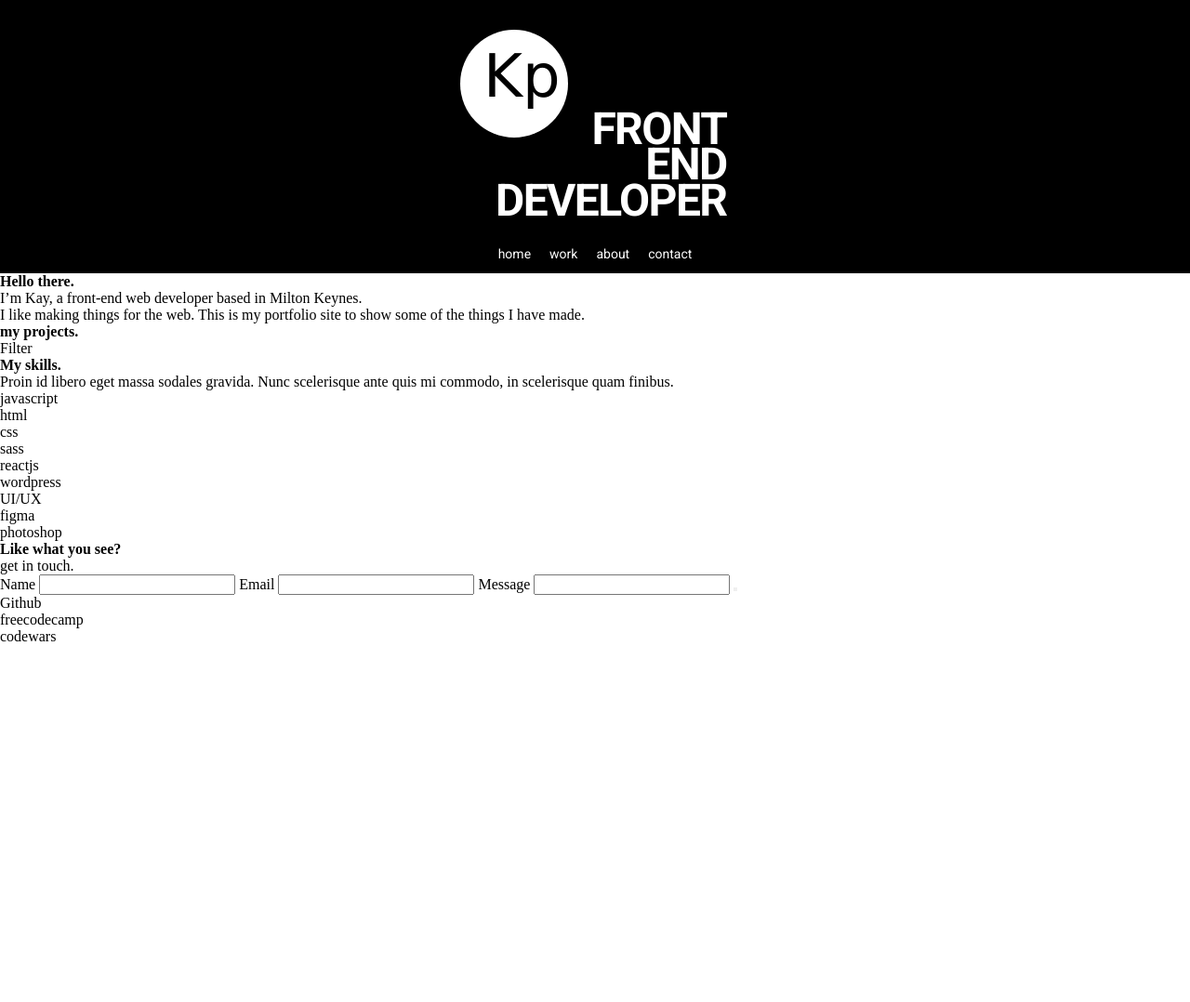
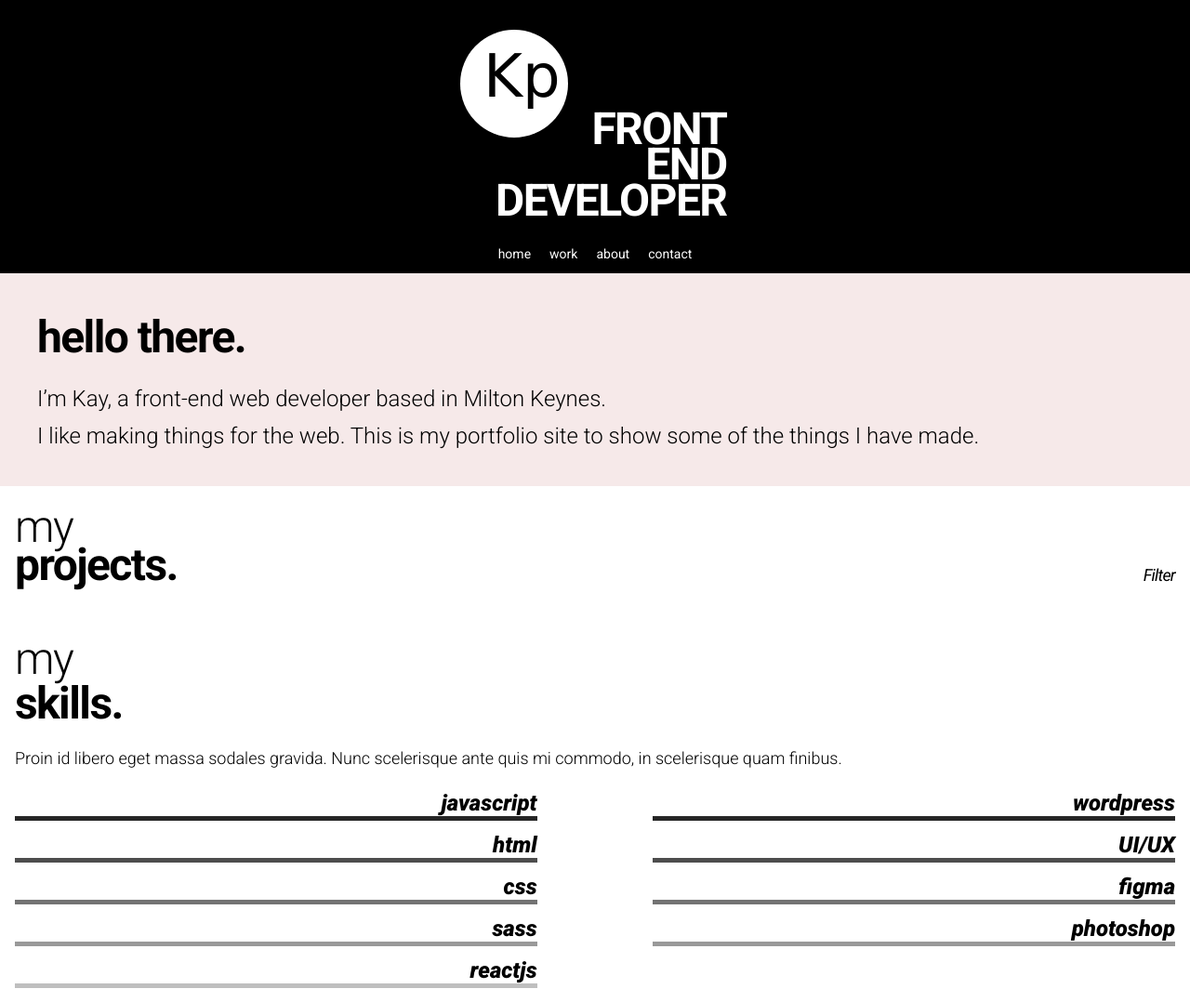
Before and after one commit to ravenblack24/portfolio, a website: page index.html in a window 1280 px wide. Shown: the top 1078 px of the page at 93% size. Before the commit the page ends 800 px from the top, so only its background shows below. Drawn offline with Linux system fonts and the light colour scheme; a web font is replaced by a local one.

Commit message:
skills section

```diff
--- a/index.html
+++ b/index.html
@@ -25,31 +25,44 @@
             </nav>
         </div>
     </header>
-    <section>
-        <h2>Hello there.</h2>
+    <section class="intro">
+        <h2 class="intro__title">Hello there.</h2>
         <p>I’m Kay, a front-end web developer based in Milton Keynes. </p>
         <p>I like making things for the web.  This is my portfolio site to show some of the things I have made.</p>
     </section>
-    <section>
-        <h2>my projects.</h2>
-        <p>Filter</p>
+    <section class="projects">
+        <div class="projects__container">
+            <h2 class="projects__container__title">my <br /><span class="projects__container__title__bold">projects.</span></h2>
+            <p class="projects__container__filter">Filter</p>
+        </div>
+        <div class="projects__project">
+
+        </div>
+        <div class="projects__project">
+
+        </div>
+        <div class="projects__project">
+
+        </div>
     </section>
-    <section>
-        <h2>My skills.</h2>
+    <section class="skills">
+        <h2 class="skills__title">My <br /><span class="skills__title__bold">skills.</span></h2>
         <p>Proin id libero eget massa sodales gravida. Nunc scelerisque ante quis mi commodo, in scelerisque quam finibus.</p>
-        <ul>
-            <li>javascript</li>
-            <li>html</li>
-            <li>css</li>
-            <li>sass</li>
-            <li>reactjs</li>
-        </ul>
-        <ul>
-            <li>wordpress</li>
-            <li>UI/UX</li>
-            <li>figma</li>
-            <li>photoshop</li>
-        </ul>
+        <div class="skills__list">
+            <ul class="skills__list__col">
+                <li class="skills__list__col__item item-1">javascript</li>
+                <li class="skills__list__col__item item-2">html</li>
+                <li class="skills__list__col__item item-3">css</li>
+                <li class="skills__list__col__item item-4">sass</li>
+                <li class="skills__list__col__item item-5">reactjs</li>
+            </ul>
+            <ul class="skills__list__col">
+                <li class="skills__list__col__item item-1">wordpress</li>
+                <li class="skills__list__col__item item-2">UI/UX</li>
+                <li class="skills__list__col__item item-3">figma</li>
+                <li class="skills__list__col__item item-4">photoshop</li>
+            </ul>
+        </div>
     </section>
     <section>
         <h2>Like what you see?</h2>
--- a/scss/partials/_all.scss
+++ b/scss/partials/_all.scss
@@ -1,2 +1,5 @@
 @import 'base';
 @import 'header';
+@import 'intro';
+@import 'projects';
+@import 'skills';
--- a/scss/partials/_header.scss
+++ b/scss/partials/_header.scss
@@ -1,6 +1,7 @@
 .header {
     background-color: $black;
     color: $white;
+    box-shadow: 5px 5px 5px 2px #ccc;
 
     &__container {
         margin: 0 auto;
--- /dev/null
+++ b/scss/partials/_intro.scss
@@ -0,0 +1,24 @@
+.intro {
+    background-color: $pink;
+    padding: 2.5em;
+    font-family: $ff-main;
+
+    &__title {
+        font-size: 3rem;
+        text-transform: lowercase;
+        font-weight: 700;
+        padding:0;
+        margin-bottom: 0.5em;
+        letter-spacing: -0.1rem;
+    }
+
+    p {
+        font-size: 1.5rem;
+        font-weight: 300;
+        margin-bottom: 0.5em;
+
+        &:last-of-type {
+            margin-bottom:0;
+        }
+    }
+}
--- /dev/null
+++ b/scss/partials/_projects.scss
@@ -0,0 +1,35 @@
+.projects {
+    padding: 1.5em 1em;
+    font-family: $ff-main;
+
+    &__container {
+        display: flex;
+        flex-direction: row;
+        justify-content: space-between;
+        margin-bottom: 0.5em;
+
+        &__title {
+            font-size: 3rem;
+            text-transform: lowercase;
+            font-weight: 300;
+            padding:0;
+
+            letter-spacing: -0.1rem;
+            line-height: 0.85;
+
+            &__bold {
+                font-weight: 700;
+                font-size: 3rem;
+            }
+        }
+
+        &__filter {
+            font-style: italic;
+            text-align: right;
+            font-size: 1.125rem;
+            letter-spacing: -0.05rem;
+            align-self: flex-end;
+
+        }
+    }
+}
--- /dev/null
+++ b/scss/partials/_skills.scss
@@ -0,0 +1,57 @@
+.skills {
+    padding: 1.5em 1em;
+    font-family: $ff-main;
+
+    &__title {
+        font-size: 3rem;
+        text-transform: lowercase;
+        font-weight: 300;
+        padding:0;
+        margin-bottom: 0.5em;
+
+        letter-spacing: -0.1rem;
+        line-height: 1;
+
+        &__bold {
+            font-weight: 700;
+            font-size: 3rem;
+        }
+    }
+
+    p {
+        font-size: 1.125rem;
+        font-weight: 300;
+        margin-bottom: 0.5em;
+    }
+
+    &__list {
+        margin-top: 1.5em;
+        display: flex;
+        flex-direction: row;
+        justify-content: space-between;
+
+
+        &__col {
+            list-style-type: none;
+            text-align: right;
+            width: 45%;
+            font-family: $ff-main;
+            font-weight: 900;
+            font-style: italic;
+
+            &__item {
+                font-size: 1.5rem;
+                border-bottom: 5px solid;
+                margin-bottom: 0.5em;
+            }
+
+            @for $i from 1 through 5 {
+                & li.item-#{$i} {
+                    border-color: lighten(#000, $i*15%);
+                }
+            }
+
+
+        }
+    }
+}
```
Also changed, not shown: css/style.css, scss/modules/_all.scss (line endings or trailing spaces).
